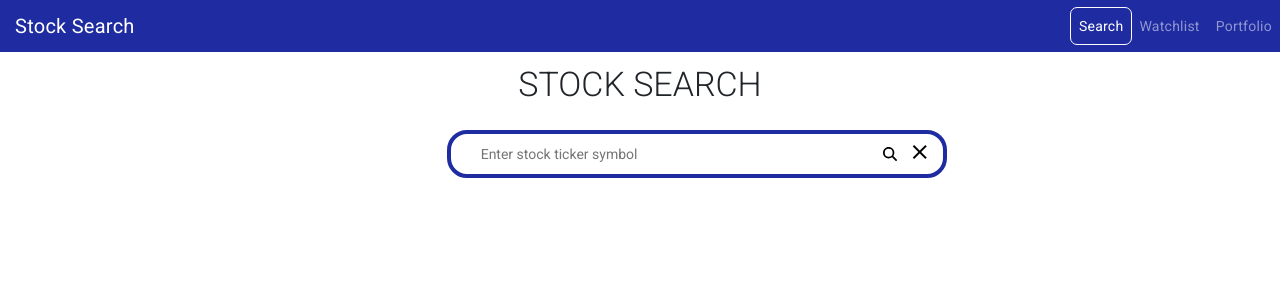
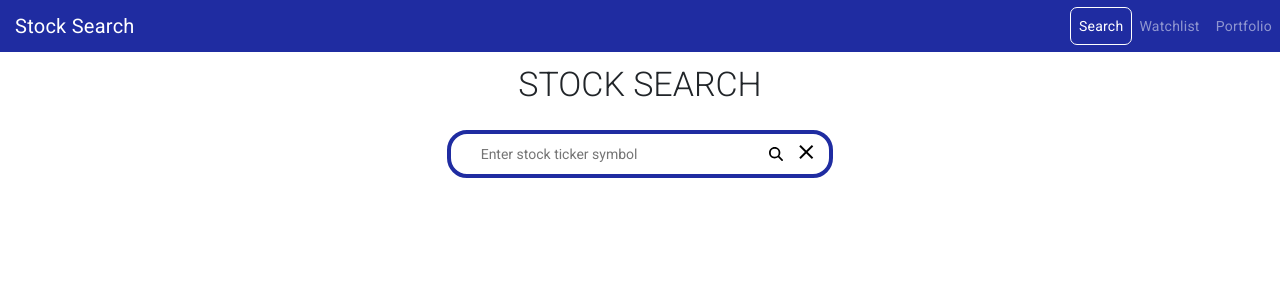
Before and after one commit to rahulharikumarr/StockUp, an Angular app in the folder frontend/: page /search/home in a window 1280 px wide. Shown: the top 300 px of the page. Built offline with nearby package versions, Linux system fonts and the light colour scheme.

Commit message:
added responsiveness to the search bar

```diff
--- a/frontend/src/app/search-bar/search-bar.component.css
+++ b/frontend/src/app/search-bar/search-bar.component.css
@@ -1,3 +1,5 @@
+/* Add your custom styles below */
+
 .search-container {
   margin-top: 30px;
   text-align: center;
@@ -9,7 +11,9 @@
   border: 4px solid #1f2ca1;
   border-radius: 20px;
   padding: 5px;
-  width: 500px; /* Adjust the width as needed */
+  width: 100%; /* Set width to 100% */
+  max-width: 500px; /* Set maximum width to maintain responsiveness */
+  box-sizing: border-box; /* Ensure padding and border are included in width calculation */
 }
 
 .search-bar input {
--- a/frontend/src/app/search-bar/search-bar.component.html
+++ b/frontend/src/app/search-bar/search-bar.component.html
@@ -1,5 +1,5 @@
 <!-- search-bar.component.html -->
-<div class="container mt-3">
+<div class="container-fluid mt-3">
   <div class="row justify-content-center">
     <div class="col-lg-8 col-md-10">
       <div class="text-center">
```
